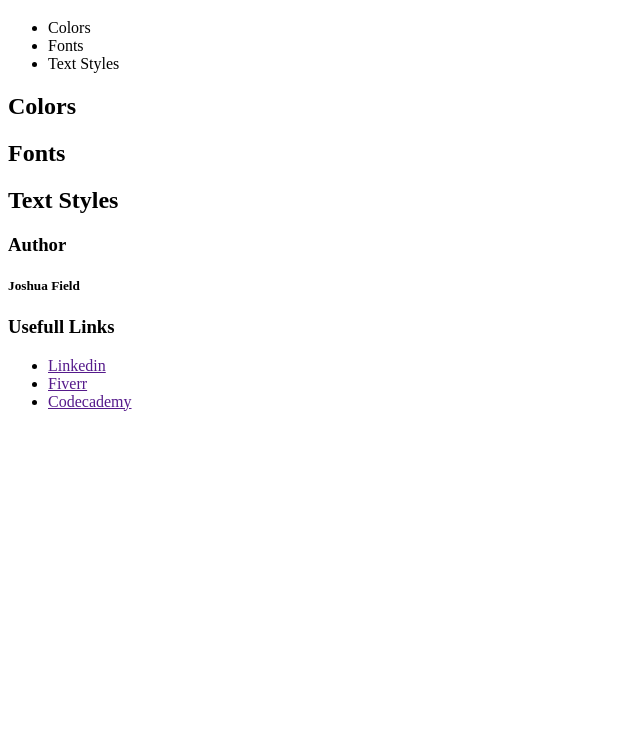
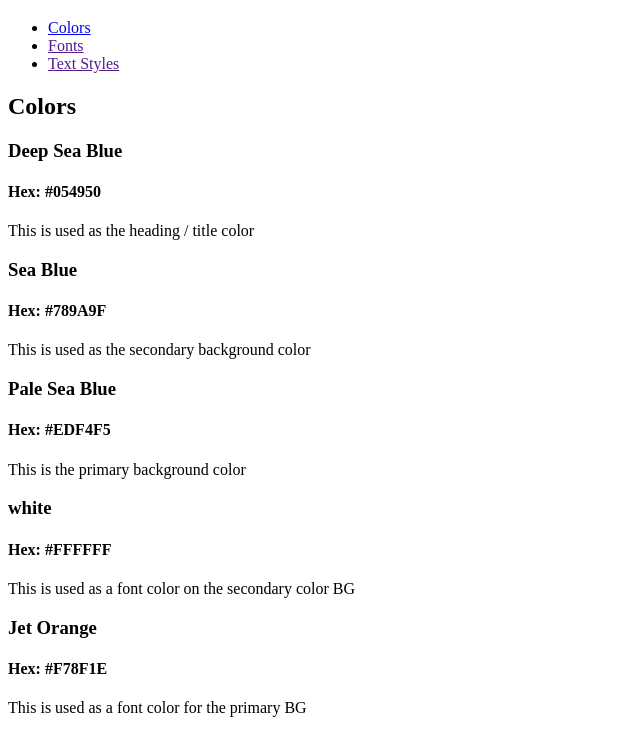
Before and after one commit to joshua-mcfield99/Design-System, a plain HTML site: page index.html in a window 1280 px wide. Shown: the part 61-795 px from the top of the page, without its empty margins (0-640 px from the left). Drawn offline with Linux system fonts and the light colour scheme.

Commit message:
Colors section

```diff
--- a/index.html
+++ b/index.html
@@ -12,16 +12,41 @@
             <h1>Website Design System</h1>
             <nav>
                 <ul>
-                    <li>Colors</li>
-                    <li>Fonts</li>
-                    <li>Text Styles</li>
+                    <li><a href="#colors">Colors</a></li>
+                    <li><a href="">Fonts</a></li>
+                    <li><a href="">Text Styles</a></li>
                 </ul>
             </nav>
         </div>
     </header>
     <main>
         <div class="container">
-            <h2>Colors</h2>
+            <h2 id="colors">Colors</h2>
+            <div class="">
+                <h3>Deep Sea Blue</h3>
+                <h4>Hex: #054950</h4>
+                <p>This is used as the heading / title color</p>
+            </div>
+            <div class="">
+                <h3>Sea Blue</h3>
+                <h4>Hex: #789A9F</h4>
+                <p>This is used as the secondary background color</p>
+            </div>
+            <div class="">
+                <h3>Pale Sea Blue</h3>
+                <h4>Hex: #EDF4F5</h4>
+                <p>This is the primary background color</p>
+            </div>
+            <div class="">
+                <h3>white</h3>
+                <h4>Hex: #FFFFFF</h4>
+                <p>This is used as a font color on the secondary color BG</p>
+            </div>
+            <div class="">
+                <h3>Jet Orange</h3>
+                <h4>Hex: #F78F1E</h4>
+                <p>This is used as a font color for the primary BG</p>
+            </div>
         </div>
         <div class="container">
             <h2>Fonts</h2>
```
